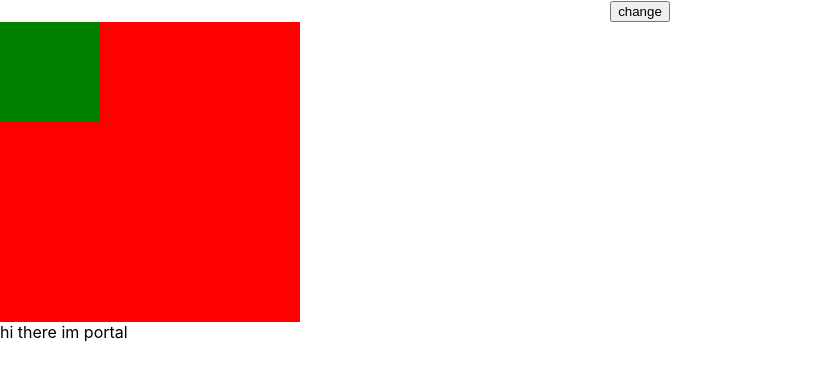
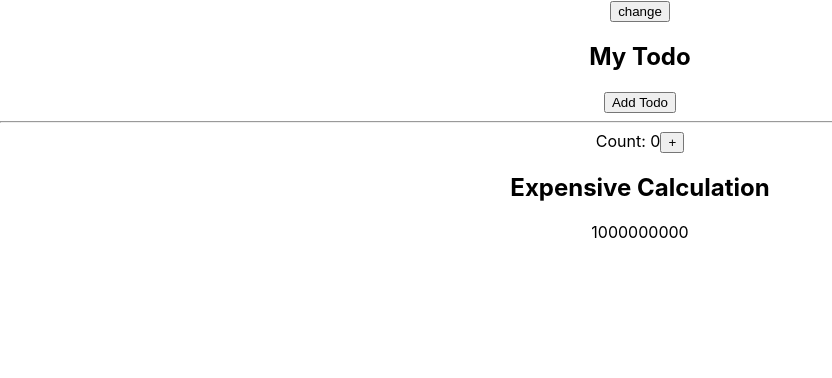
Before and after one commit to audelqua/render-huge-list, a React (Create React App) app: page / in a window 1280 px wide. Shown: the top 378 px of the page, without its empty margins (0-832 px from the left). Built offline with nearby package versions, Linux system fonts and the light colour scheme.

Commit message:
sampleUseOfMemo component added

```diff
--- a/src/App.js
+++ b/src/App.js
@@ -58,7 +58,8 @@ function App() {
         <SampleUsageOfRootRender />
       </Profiler> */}
       {/* <UseEffectVsUseLayoutEffect /> */}
-      <CreatePortal someConstantVariable={someConstantVariable}/>
+      {/* <CreatePortal someConstantVariable={someConstantVariable}/> */}
+      <SampleOfUseMemo />
     </div>
   );
 }
--- a/src/components/sampleOfUseMemo/index.js
+++ b/src/components/sampleOfUseMemo/index.js
@@ -27,7 +27,7 @@ const SampleOfUseMemo = props => {
     return (
         <div>
             <div>
-                <h2>My Todos</h2>
+                <h2>My Todo</h2>
                 {todo.map((todo, index) => {
                 return <p key={index}>{todo}</p>;
                 })}
```
Also changed, not shown: src/components/sampleOfMemo/index.js (added, +11 -0 lines).
